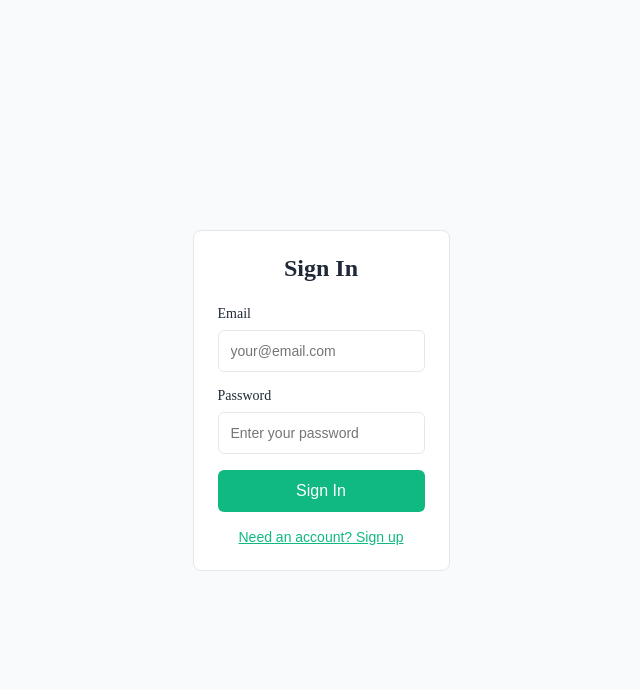
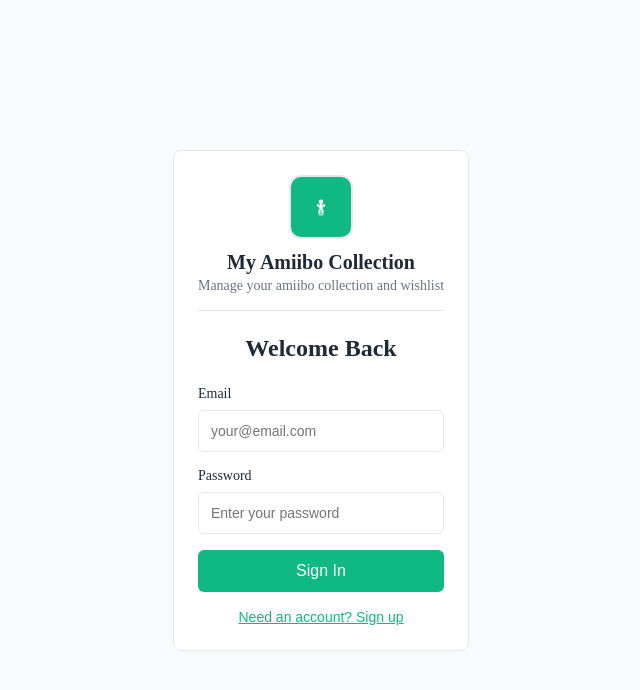
Before and after one commit to cryancaire/amiibo-collection, a React (Vite) app: page / in a window 1280 px wide. Shown: the top 690 px of the page, without its empty margins (319-959 px from the left). Built offline with nearby package versions, Linux system fonts and the light colour scheme; no server answers; the database is empty.

Commit message:
Updated the login page

```diff
--- a/index.html
+++ b/index.html
@@ -2,7 +2,7 @@
 <html lang="en">
   <head>
     <meta charset="UTF-8" />
-    <link rel="icon" type="image/svg+xml" href="/vite.svg" />
+    <link rel="icon" type="image/svg+xml" href="/favicon.svg" />
     <meta name="viewport" content="width=device-width, initial-scale=1.0" />
     <title>My Amiibo Collection</title>
   </head>
--- a/src/components/auth/LoginForm.jsx
+++ b/src/components/auth/LoginForm.jsx
@@ -1,6 +1,7 @@
-import React, { useState } from 'react';
+import React, { useState, useEffect } from 'react';
 import { useAuth } from '../../contexts/AuthContext';
 import { useTheme } from '../../contexts/ThemeContext';
+import { supabase } from '../../lib/supabase';
 
 export const LoginForm = () => {
   const [email, setEmail] = useState('');
@@ -8,8 +9,32 @@
   const [error, setError] = useState('');
   const [message, setMessage] = useState('');
   const [isSignUp, setIsSignUp] = useState(false);
-  const { signIn, signUp, isLoading } = useAuth();
+  const [randomAmiibo, setRandomAmiibo] = useState(null);
+  const { signIn, signUp, isLoading, isSupabaseConfigured } = useAuth();
   const { colors } = useTheme();
+
+  // Load a random amiibo image for branding
+  useEffect(() => {
+    const loadRandomAmiibo = async () => {
+      if (!isSupabaseConfigured) return;
+
+      try {
+        const { data, error } = await supabase
+          .from('amiibos')
+          .select('name, image_url')
+          .limit(1)
+          .order('id'); // Get first amiibo as fallback
+
+        if (data && data.length > 0) {
+          setRandomAmiibo(data[0]);
+        }
+      } catch (error) {
+        console.log('Could not load amiibo image for login page');
+      }
+    };
+
+    loadRandomAmiibo();
+  }, [isSupabaseConfigured]);
 
   const handleSubmit = async (e) => {
     e.preventDefault();
@@ -36,6 +61,76 @@
       borderRadius: '8px',
       border: `1px solid ${colors.border}`
     }}>
+      {/* App branding */}
+      <div style={{
+        textAlign: 'center',
+        marginBottom: '24px',
+        paddingBottom: '16px',
+        borderBottom: `1px solid ${colors.border}`
+      }}>
+        <div style={{
+          width: '64px',
+          height: '64px',
+          margin: '0 auto 12px',
+          backgroundColor: randomAmiibo ? colors.background : '#10b981',
+          borderRadius: '12px',
+          display: 'flex',
+          alignItems: 'center',
+          justifyContent: 'center',
+          border: `2px solid ${colors.border}`,
+          overflow: 'hidden'
+        }}>
+          {randomAmiibo ? (
+            <img
+              src={randomAmiibo.image_url}
+              alt={`${randomAmiibo.name} Amiibo`}
+              style={{
+                width: '56px',
+                height: '56px',
+                objectFit: 'cover'
+              }}
+              onError={(e) => {
+                // Fallback to SVG if image fails to load
+                e.target.style.display = 'none';
+                e.target.nextElementSibling.style.display = 'block';
+              }}
+            />
+          ) : null}
+          <svg
+            width="24"
+            height="24"
+            viewBox="0 0 32 32"
+            fill="none"
+            style={{ display: randomAmiibo ? 'none' : 'block' }}
+          >
+            <g fill="white">
+              <circle cx="16" cy="9" r="3"/>
+              <ellipse cx="16" cy="16" rx="2.5" ry="4"/>
+              <ellipse cx="12" cy="14" rx="1.5" ry="2" transform="rotate(-20 12 14)"/>
+              <ellipse cx="20" cy="14" rx="1.5" ry="2" transform="rotate(20 20 14)"/>
+              <ellipse cx="14" cy="22" rx="1.5" ry="3"/>
+              <ellipse cx="18" cy="22" rx="1.5" ry="3"/>
+              <ellipse cx="16" cy="26" rx="4" ry="1.5" opacity="0.6"/>
+            </g>
+          </svg>
+        </div>
+        <h1 style={{
+          color: colors.text.primary,
+          fontSize: '20px',
+          fontWeight: '700',
+          margin: '0 0 4px 0'
+        }}>
+          My Amiibo Collection
+        </h1>
+        <p style={{
+          color: colors.text.secondary,
+          fontSize: '14px',
+          margin: 0
+        }}>
+          Manage your amiibo collection and wishlist
+        </p>
+      </div>
+
       <h2 style={{
         color: colors.text.primary,
         marginBottom: '24px',
@@ -43,7 +138,7 @@
         fontSize: '24px',
         fontWeight: '600'
       }}>
-        {isSignUp ? 'Sign Up' : 'Sign In'}
+        {isSignUp ? 'Create Account' : 'Welcome Back'}
       </h2>
 
       <form onSubmit={handleSubmit}>
```
Also changed, not shown: public/favicon.svg (added).
